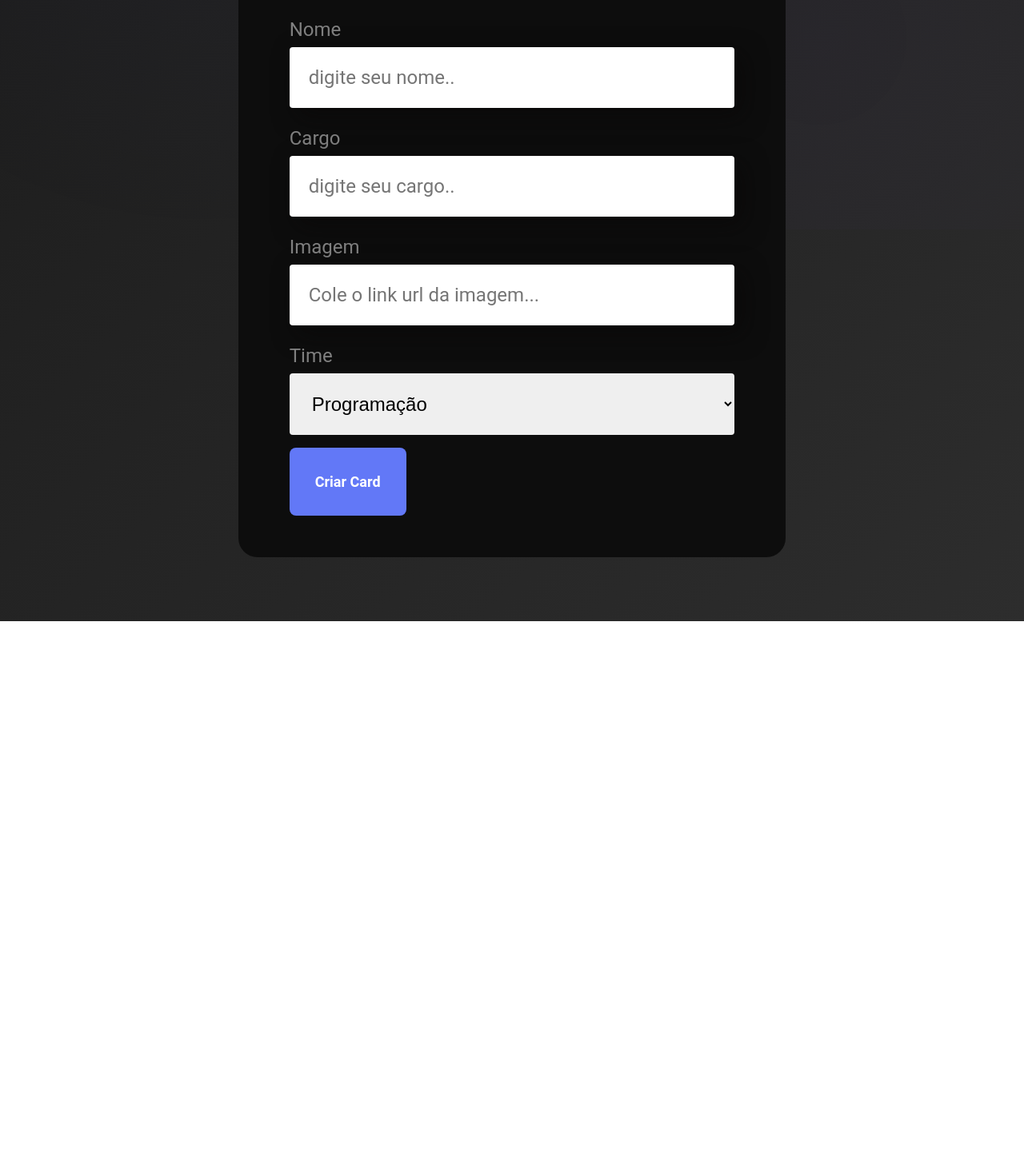
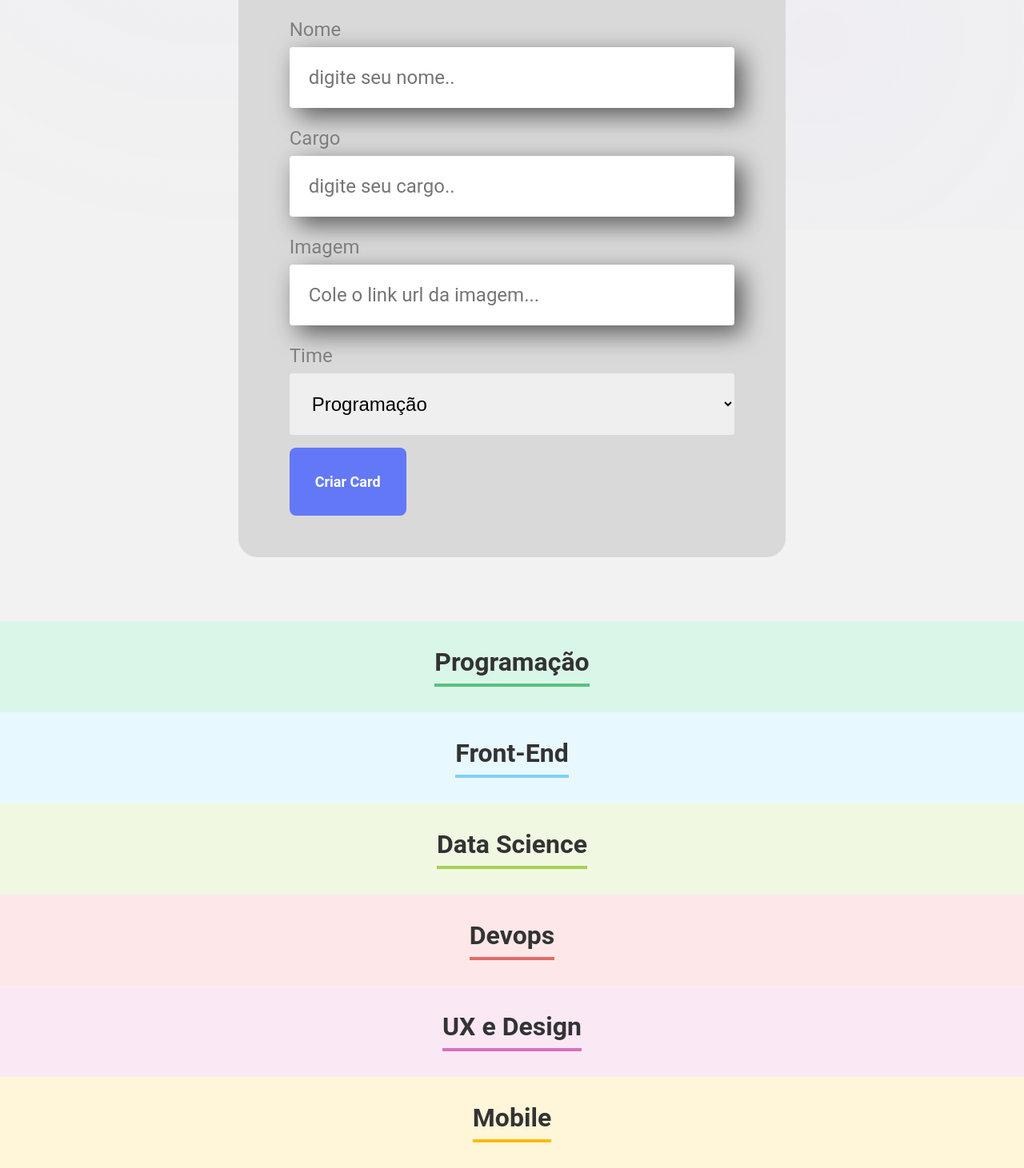
Before and after one commit to Vitzero/Learn-React, a React (Vite) app: page / in a window 1280 px wide. Shown: the part 513-1974 px from the top of the page at 80% size. Before the commit the page ends 1290 px from the top, so only its background shows below. Built offline with nearby package versions, Linux system fonts and the light colour scheme.

Commit message:
adicionando times como componente

```diff
--- a/src/App.jsx
+++ b/src/App.jsx
@@ -1,13 +1,61 @@
 import { Banner } from "./components/Banner";
 import { Form } from "./components/Forms/Form"
 import "./App.css";
+import { useState } from "react";
+import { Time } from "./components/Time/Time";
 
 function App() {
+
+  const times = [
+    {
+      nome: 'Programação',
+      corPrimaria: '#57C278',
+      corSecundaria: '#D9F7E9'
+    },
+    {
+      nome: 'Front-End',
+      corPrimaria: '#82CFFA',
+      corSecundaria: '#E8F8FF'
+    },
+    {
+      nome: 'Data Science',
+      corPrimaria: '#A6D157',
+      corSecundaria: '#F0F8E2'
+    },
+    {
+      nome: 'Devops',
+      corPrimaria: '#E06B69',
+      corSecundaria: '#FDE7E8'
+    },
+    {
+      nome: 'UX e Design',
+      corPrimaria: '#DB6EBF',
+      corSecundaria: '#FAE9F5'
+    },
+    {
+      nome: 'Mobile',
+      corPrimaria: '#FFBA05',
+      corSecundaria: '#FFF5D9'
+    }
+  ]
+
+
+const [colaboradores, setColaboradores] = useState([])
+
+function aoNovoColaboradorAdicionado(colaborador){
+    setColaboradores([...colaboradores], colaborador)
+    console.log(colaboradores);
+
+}
+
   return (
     <div>
 
           <Banner />
-          <Form />
+          <Form aoColaboradorCadastrado={colaborador => aoNovoColaboradorAdicionado(colaborador)} />
+
+          {times.map(time => <Time key={time.nome} nome={time.nome} corPrimaria={time.corPrimaria} corSecundaria={time.corSecundaria}/>)}
+
 
     </div>
   );
--- a/src/components/Banner.jsx
+++ b/src/components/Banner.jsx
@@ -1,5 +1,5 @@
 import styles from './Banner.module.css'
-import bannerzin from '../assets/banner.jpeg'
+import bannerzin from '../assets/banner.png'
 
 export function Banner(){
     return(
--- a/src/components/Forms/Form.jsx
+++ b/src/components/Forms/Form.jsx
@@ -4,7 +4,7 @@ import { ListaSuspensa } from "../ListaSuspensa/ListaSuspensa";
 import { BotaoForm } from "../Botao/BotaoForm";
 import { useState } from "react";
 
-export function Form() {
+export function Form(props) {
   const times = [
     "Programação",
     "Front-End",
@@ -21,7 +21,13 @@ export function Form() {
 
   function aoSalvar(evento) {
     evento.preventDefault();
-    console.log("Form foi submetido! => ",nome,cargo,imagem,time);
+    props.aoColaboradorCadastrado({
+        nome: nome,
+        cargo: cargo,
+        imagem: imagem,
+        time: time
+    })
+
   }
 
   return (
--- a/src/components/Forms/Form.module.css
+++ b/src/components/Forms/Form.module.css
@@ -6,7 +6,7 @@
 
 .formulario form{
     max-width: 80%;
-    background-color: var(--gray-700);
+    background-color: var(--gray-200);
     border-radius: 24px;
     padding: 36px 64px;
 }
--- /dev/null
+++ b/src/components/Time/Time.jsx
@@ -0,0 +1,14 @@
+import styles from './Time.module.css'
+
+export function Time(props){
+
+    const css = {backgroundColor: props.corSecundaria}
+
+    return(
+
+        <section className={styles.time} style={css}>
+            <h3 style={{borderColor: props.corPrimaria}}>{props.nome}</h3>
+        </section>
+    )
+
+}
--- /dev/null
+++ b/src/components/Time/Time.module.css
@@ -0,0 +1,13 @@
+.time {
+    text-align: center;
+    padding: 32px;
+    background-color: var(--gray-200);
+    color: var(--gray-400);
+}
+
+.time h3{
+    font-size: 32px;
+    border-bottom: 4px solid #57C278;
+    display: inline-block;
+    padding-bottom: 8px;
+}
--- a/src/global.css
+++ b/src/global.css
@@ -21,7 +21,7 @@
     box-sizing: border-box;
 }
 body {
-    background: linear-gradient(135deg, #1a1a1a 0%, #2d2d2d 100%);
+    background: #F2F2F2;
     color: var(--gray-300);
     -webkit-font-smoothing: antialiased;
     position: relative;
```
Also changed, not shown: src/assets/banner.jpeg (deleted), src/assets/banner.png (added).
